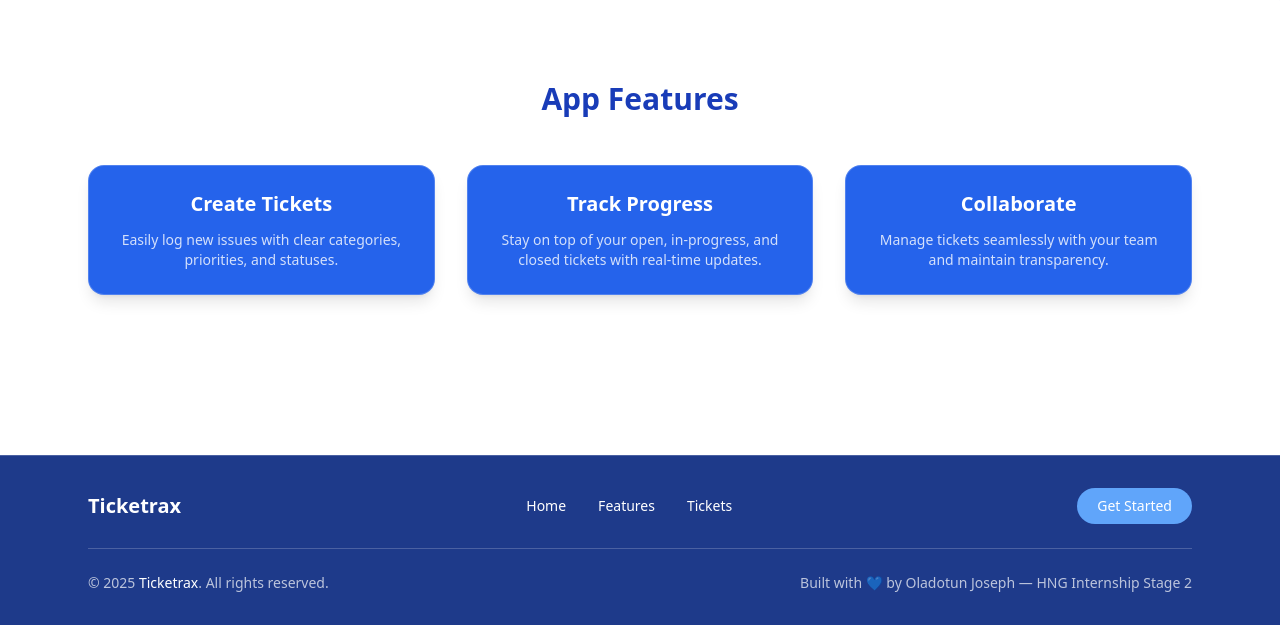
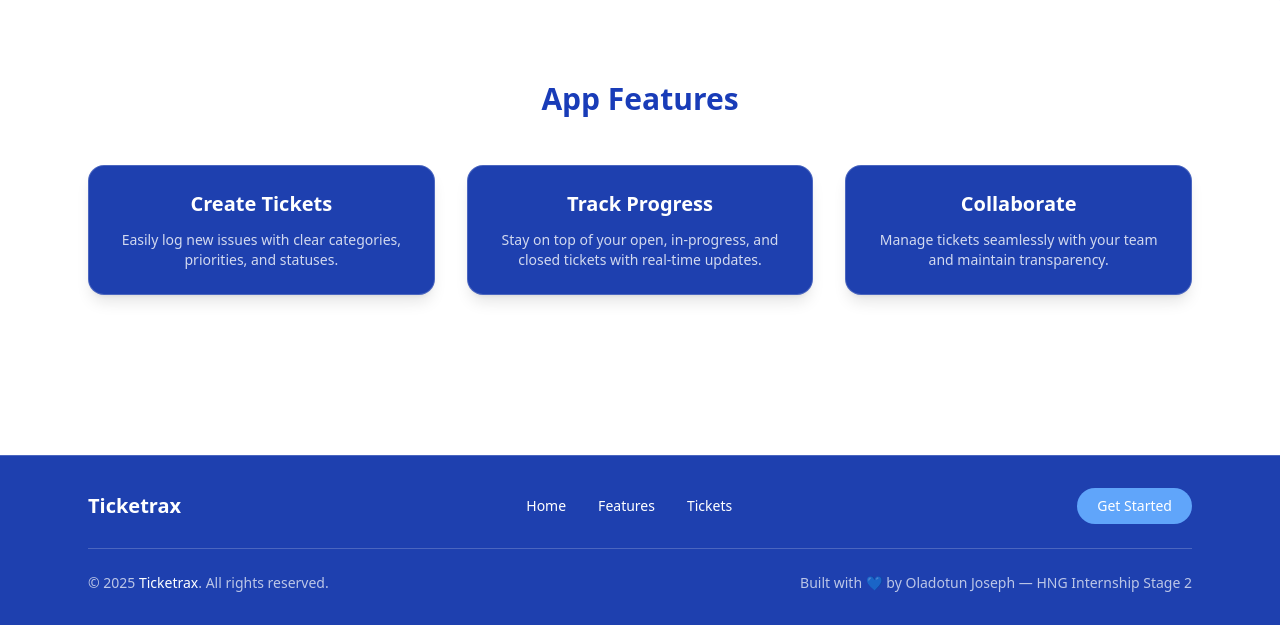
Before and after one commit to Dotjos/Ticket-management-app, a PHP site: page / in a window 1280 px wide. Shown: the part 799-1424 px from the top of the page. Run offline with PHP 8.4, Linux system fonts and the light colour scheme; some libraries are stand-ins or nearby versions.

Commit message:
Update color definitions for features and footer components: replace deep-blue hex with oklch value and adjust footer background color

```diff
--- a/Twig/templates/components/features.twig
+++ b/Twig/templates/components/features.twig
@@ -9,7 +9,7 @@
     ] %}
 
     {% for feature in features %}
-      <div class="bg-blue-600 backdrop-blur-md border border-white/20 rounded-2xl shadow-lg p-6 hover:scale-105 transition duration-300 ease-in-out">
+      <div class="bg-blue-800 backdrop-blur-md border border-white/20 rounded-2xl shadow-lg p-6 hover:scale-105 transition duration-300 ease-in-out">
         <h3 class="text-xl font-semibold mb-3">{{ feature.title }}</h3>
         <p class="text-white/80 text-sm">{{ feature.description }}</p>
       </div>
--- a/Twig/templates/components/footer.twig
+++ b/Twig/templates/components/footer.twig
@@ -1,4 +1,4 @@
-<footer class="bg-blue-900 backdrop-blur-md border-t border-white/20 mt-20 py-8 text-center text-white">
+<footer class="bg-blue-800 backdrop-blur-md border-t border-white/20 mt-20 py-8 text-center text-white">
   <div class="max-w-6xl mx-auto px-6">
     <div class="flex flex-col md:flex-row justify-between items-center gap-6 mb-6">
       <div class="font-semibold text-xl">Ticketrax</div>
--- a/Twig/templates/layouts/auth_layout.twig
+++ b/Twig/templates/layouts/auth_layout.twig
@@ -12,7 +12,7 @@
         theme: {
           extend: {
             colors: {
-              'deep-blue': '#001F3F',
+              'deep-blue': 'oklch(42.4% 0.199 265.638)',
               'blue-900': '#1E3A8A',
             },
           },
```
